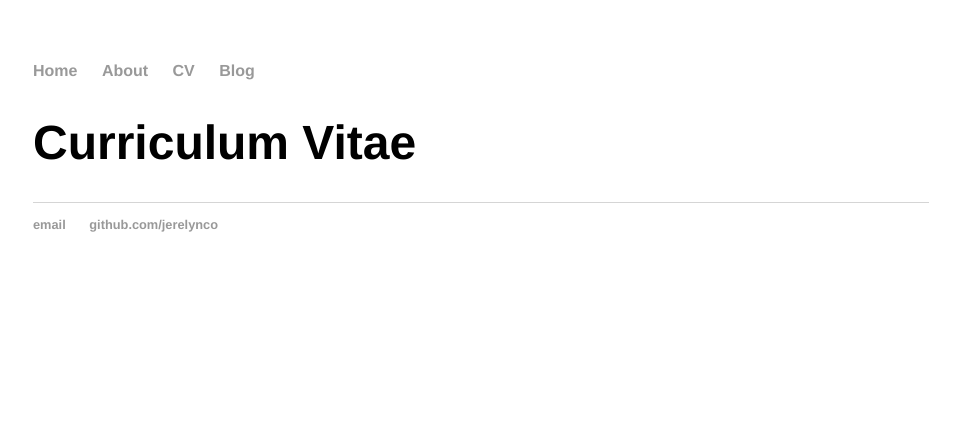
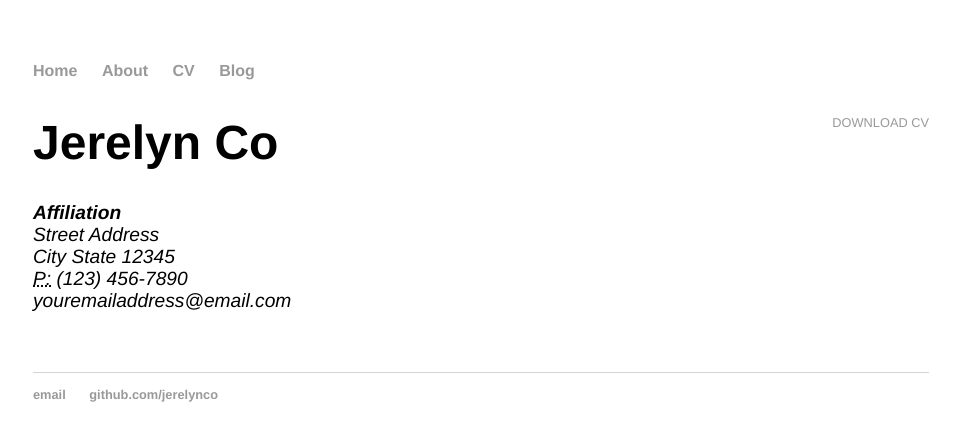
Before and after one commit to JerelynCo/jerelynco.github.io, a Jekyll site: the page built from cv/index.html, in a window 1280 px wide. Shown: the top 441 px of the page, without its empty margins (159-1119 px from the left). Built offline with Jekyll 4.4.1, drawn with Linux system fonts in a browser that asks for light colours.

Commit message:
Still fixing css

```diff
--- a/_layouts/default.html
+++ b/_layouts/default.html
@@ -2,7 +2,6 @@
 <html>
 	<head>
 		<title>{{ page.title }}</title>
-		<!-- link to main stylesheet -->
 		<link rel="stylesheet" type="text/css" href="/css/main.css">
 	</head>
 	<body>
--- a/cv/index.html
+++ b/cv/index.html
@@ -2,4 +2,17 @@
 layout: default
 title: Curriculum Vitae
 ---
-	<h1>{{ page.title }}</h1>
+
+<div class="cv">
+	<a href="#" class="download" title="Download CV as PDF">Download CV</a>
+		<h1>Jerelyn Co</h1>
+		<address>
+			<strong>Affiliation</strong><br>
+			Street Address<br>
+			City State 12345<br>
+			<abbr title="phone">P:</abbr> (123) 456-7890<br>
+			<span class="obfuscate">youremailaddress@email.com</span>
+		</address>
+
+
+</div>
```
